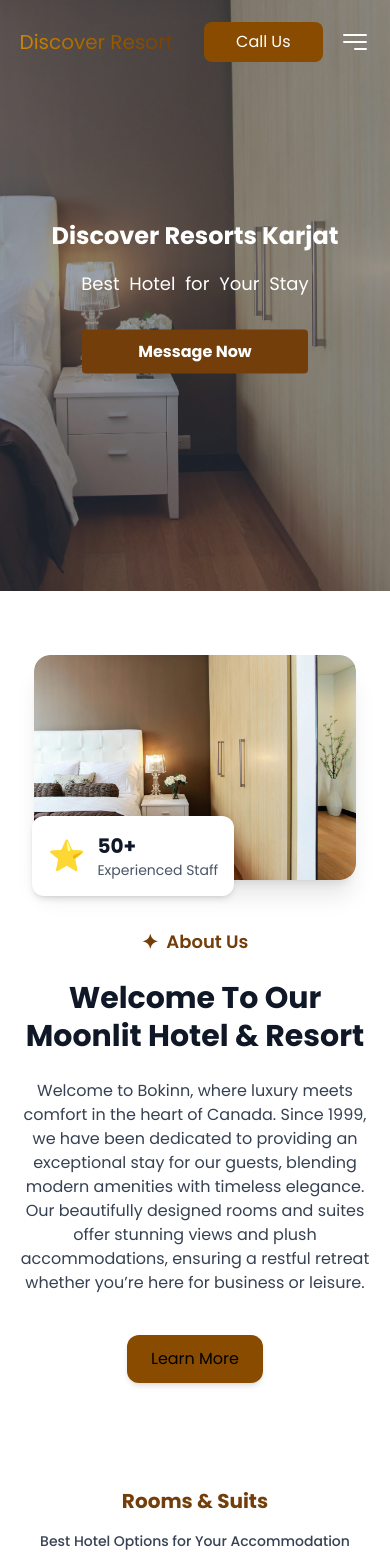
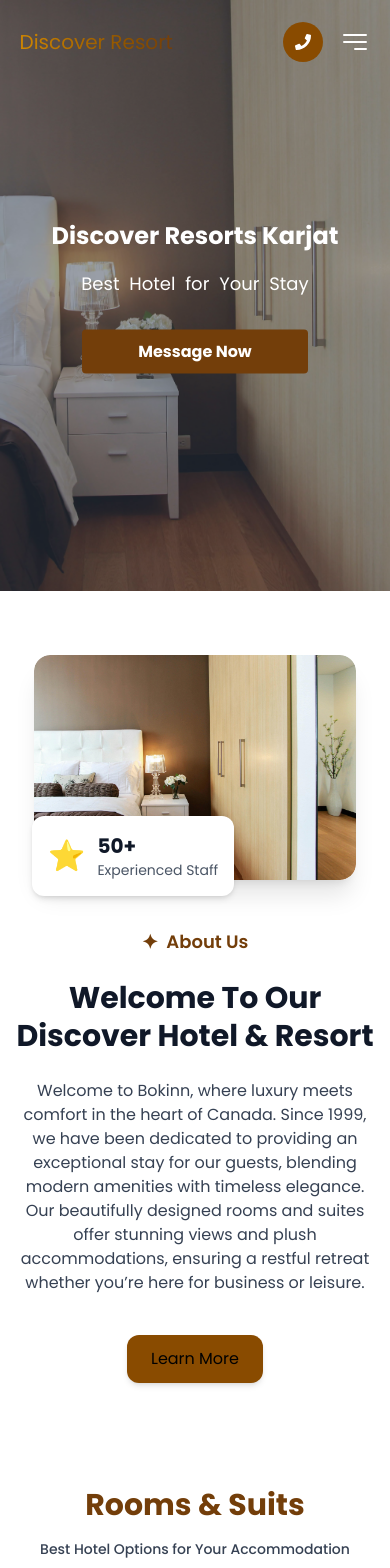
Before and after one commit to abhisheksamriya/resort-website, a Next.js app: page / in a window 390 px wide. Shown: the top 1568 px of the page. Built offline with nearby package versions, Linux system fonts and the light colour scheme.

Commit message:
minor fix

```diff
--- a/components/Helper/SectionHeading.tsx
+++ b/components/Helper/SectionHeading.tsx
@@ -6,7 +6,7 @@ type props = {
 const SectionHeading = ({ heading, paragraph }: props) => {
   return (
     <div className="w-full mx-auto flex flex-col justify-center items-center">
-      <h1 className="text-xl sm:text-5xl text-yellow-900 font-bold">
+      <h1 className="text-3xl sm:text-5xl text-yellow-900 font-bold">
         {heading}
       </h1>
       <p className="mt-4 text-gray-700 sm:text-base text-sm font-medium">
--- a/components/Home/About/About.tsx
+++ b/components/Home/About/About.tsx
@@ -24,7 +24,7 @@ export default function About() {
               className="rounded-2xl object-cover w-full h-auto"
             />
           </div>
-          <div className="absolute -bottom-4 left-4 sm:left-8 bg-white p-4 rounded-xl shadow-md flex items-center space-x-3 z-1000">
+          <div className="absolute -bottom-4 left-4 sm:left-8 bg-white p-4 rounded-xl shadow-md flex items-center space-x-3 z-10">
             <div className="text-brown-600 text-3xl">⭐</div>
             <div>
               <p className="text-xl font-bold text-gray-900">50+</p>
@@ -39,7 +39,7 @@ export default function About() {
             <span className="text-xl">✦</span> About Us
           </p>
           <h2 className="text-3xl sm:text-4xl md:text-5xl font-bold text-gray-900 leading-tight">
-            Welcome To Our <br /> Moonlit Hotel & Resort
+            Welcome To Our <br /> Discover Hotel & Resort
           </h2>
           <p className="text-gray-700 text-base sm:text-lg">
             Welcome to Bokinn, where luxury meets comfort in the heart of
--- a/components/Home/Contact/Contact.tsx
+++ b/components/Home/Contact/Contact.tsx
@@ -4,7 +4,7 @@ import { FaMapMarkerAlt, FaPhoneAlt, FaEnvelope } from "react-icons/fa";
 
 export default function Contact() {
   return (
-    <section className="w-full bg-[url('/images/pattern.png')] py-20 px-6 md:px-12 w-screen overflow-x-hidden">
+    <section className=" bg-gray-100 py-20 px-6 md:px-12 w-screen overflow-x-hidden">
       <SectionHeading
         heading="Contact Us"
         paragraph="contact us for more information"
@@ -24,7 +24,7 @@ export default function Contact() {
         </div>
 
         {/* Contact Info */}
-        <div className="bg-white p-8 rounded-2xl shadow-md border border-gray-200 flex flex-col justify-between min-h-[400px]">
+        <div className="bg-white/40 p-8 rounded-2xl shadow-xl border border-gray-200 flex flex-col justify-between min-h-[400px]">
           <div>
             <h2 className="text-4xl font-bold text-gray-900 mb-4">
               Get in Touch
--- a/components/Home/Gallery/Gallery.tsx
+++ b/components/Home/Gallery/Gallery.tsx
@@ -5,13 +5,13 @@ const Gallery = () => {
   return (
     <div
       id="services"
-      className="pt-5 sm:pt-10 sm:pb-10 pb-5 bg-white w-screen overflow-x-hidden"
+      className="pt-5 sm:pt-10 sm:pb-10 pb-5 bg-gray-100 w-screen overflow-x-hidden"
     >
       <SectionHeading
         heading="Gallery"
         paragraph="See all the best pictures of hotel"
       />
-      <div className="mt-5 sm:w-[70%] w-[90%] mx-auto">
+      <div className="mt-5 sm:w-[70%] w-[95%] mx-auto">
         <Slider />
       </div>
     </div>
--- a/components/Home/Gallery/Slider.tsx
+++ b/components/Home/Gallery/Slider.tsx
@@ -33,7 +33,7 @@ const Slider = () => {
     >
       {gallery.map((data) => (
         <div key={data.id} className="m-3">
-          <div className="relative h-[600px]">
+          <div className="relative h-[400px] sm:h-[600px]">
             <div className="absolute inset-0 bg-black opacity-25 rounded-lg"></div>
             <img
               src={data.image}
--- a/components/Home/Home.tsx
+++ b/components/Home/Home.tsx
@@ -7,7 +7,7 @@ import Hero from "@/components/Home/Hero/Hero";
 import Review from "@/components/Home/Reviews/Reviews";
 import Rooms from "@/components/Home/Rooms/Rooms";
 import Services from "@/components/Home/Services/Services";
-import VideoBanner from "@/components/VideoPlayer/VideoBanner";
+import VideoBanner from "@/components/Home/VideoPlayer/VideoBanner";
 
 const Home = () => {
   return (
--- a/components/Home/Navbar/Nav.tsx
+++ b/components/Home/Navbar/Nav.tsx
@@ -2,6 +2,7 @@
 import { navLinks } from "@/constant/constant";
 import Image from "next/image";
 import { useEffect, useState } from "react";
+import { FaPhone } from "react-icons/fa";
 import { HiBars3BottomRight } from "react-icons/hi2";
 
 const Nav = ({ openNav }: { openNav: () => void }) => {
@@ -47,9 +48,15 @@ const Nav = ({ openNav }: { openNav: () => void }) => {
         <div className="flex items-center space-x-4">
           <a
             href="tel:910-###-####"
-            className="md:px-12 md:py-2.5 px-8 py-2 text-white text-base bg-yellow-800 hover:bg-yellow-900 transition-all duration-300 rounded-lg"
+            className="hidden sm:block md:px-12 md:py-2.5 px-8 py-2 text-white text-base bg-yellow-800 hover:bg-yellow-900 transition-all duration-300 rounded-lg"
           >
             Call Us
+          </a>
+          <a
+            href="tel:910-###-####"
+            className="sm:hidden p-3 text-white text-base bg-yellow-800 hover:bg-yellow-900 transition-all duration-300 rounded-full"
+          >
+            <FaPhone />
           </a>
           {/* burger menu */}
           <HiBars3BottomRight
--- a/components/Home/Reviews/ReviewSlider.tsx
+++ b/components/Home/Reviews/ReviewSlider.tsx
@@ -20,7 +20,7 @@ const ReviewSlider = () => {
       >
         {reviewData.map((data) => (
           <SwiperSlide key={data.id} className="bg-white rounded-3xl block">
-            <div className="w-[80%] mx-auto mt-16">
+            <div className="w-[90%] sm:w-[80%] mx-auto mt-16">
               <p className="text-sm sm:text-lg font-semibold text-gray-800">
                 {data.name}
               </p>
--- a/components/Home/Reviews/Reviews.tsx
+++ b/components/Home/Reviews/Reviews.tsx
@@ -1,10 +1,15 @@
 import { FaStar } from "react-icons/fa";
 import ReviewSlider from "./ReviewSlider";
+import SectionHeading from "@/components/Helper/SectionHeading";
 
 const Review = () => {
   return (
     <div className="pt-20 pb-20 flex items-center justify-center flex-col bg-[url('/images/pattern.png')] w-screen overflow-x-hidden">
-      <div className="w-[80%] mx-auto grid items-center grid-cols-1 lg:grid-cols-2 gap-10">
+      <SectionHeading
+        heading="Reviews"
+        paragraph="check the reviews of our customers"
+      />
+      <div className="mt-5 w-[80%] mx-auto grid items-center grid-cols-1 lg:grid-cols-2 gap-10">
         <div>
           <h1 className="text-2xl font-semibold text-black">
             What our customers are saying us?
```
Also changed, not shown: components/Home/VideoPlayer/VideoBanner.tsx (renamed from components/VideoPlayer/VideoBanner.tsx).
